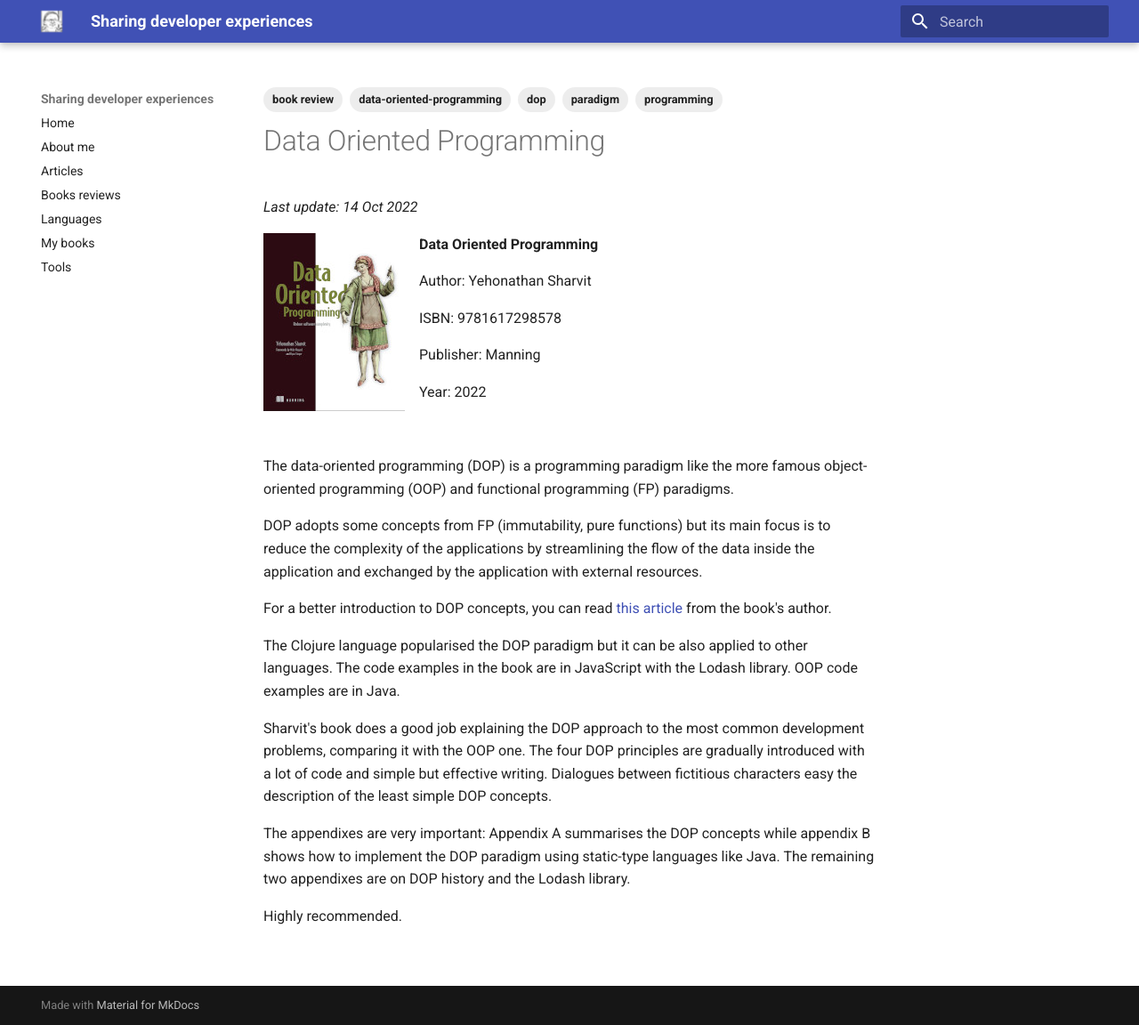
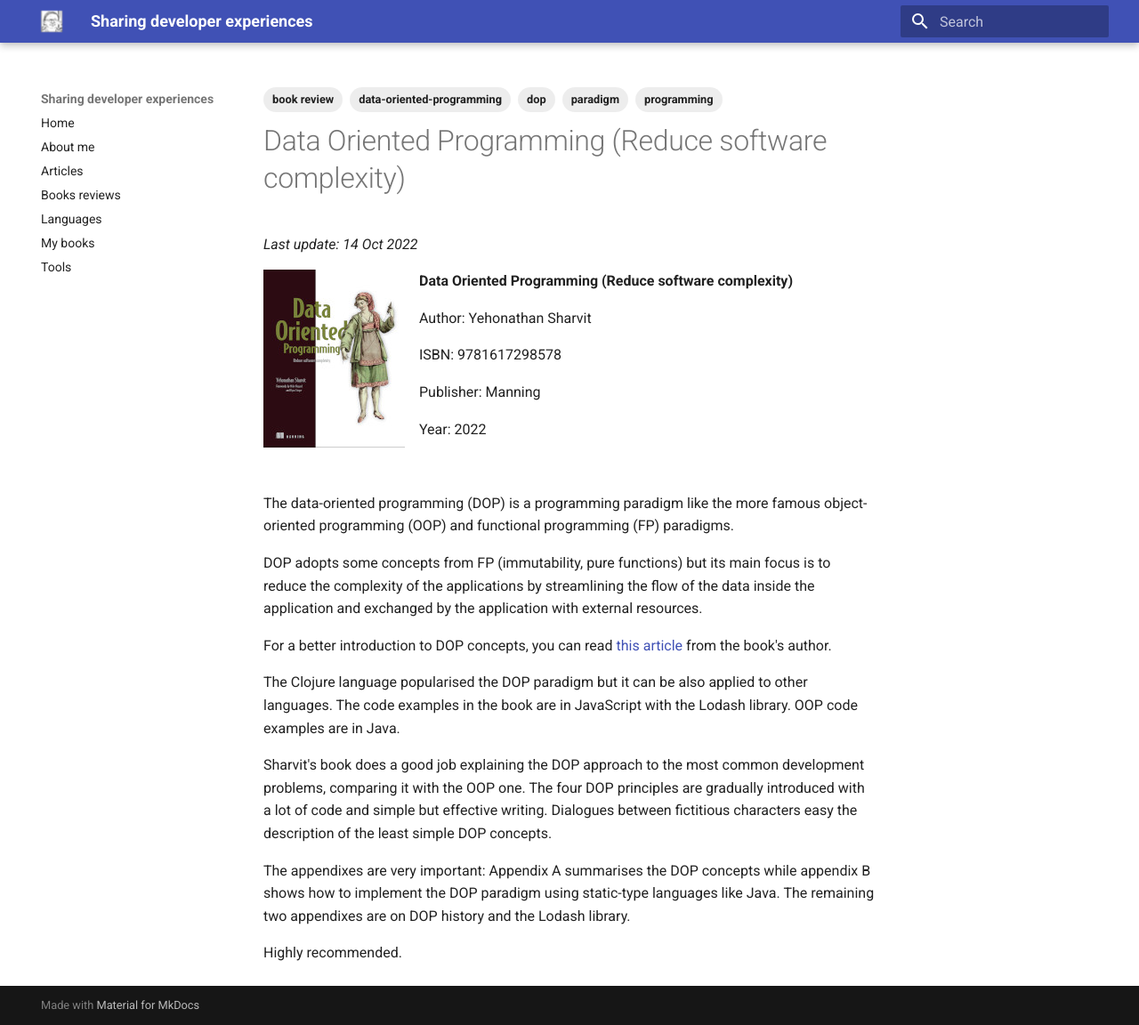
Before and after one commit to gualtierotesta/blog, an MkDocs documentation site: the page built from docs/books/data-oriented-programming.md, in a window 1280 px wide and 1152 px high. Shown: the whole window at 89% size. Built offline with MkDocs 1.6.1 and Material for MkDocs 9.7.7, drawn with Linux system fonts in a browser that asks for light colours.

Commit message:
Fixed book name

```diff
--- a/docs/books/data-oriented-programming.md
+++ b/docs/books/data-oriented-programming.md
@@ -2,13 +2,13 @@
 tags: [book review, dop, programming, paradigm, data-oriented-programming]
 ---
 
-# Data Oriented Programming
+# Data Oriented Programming (Reduce software complexity)
 
 *Last update: 14 Oct 2022*
 
 <img align="left" src="../covers/data-oriented-programming.jpeg" alt="cover" height="200" />
 
-**Data Oriented Programming**
+**Data Oriented Programming (Reduce software complexity)**
 
 Author: Yehonathan Sharvit
 
```
Also changed, not shown: docs/books/index.md (+1 -1 lines).
